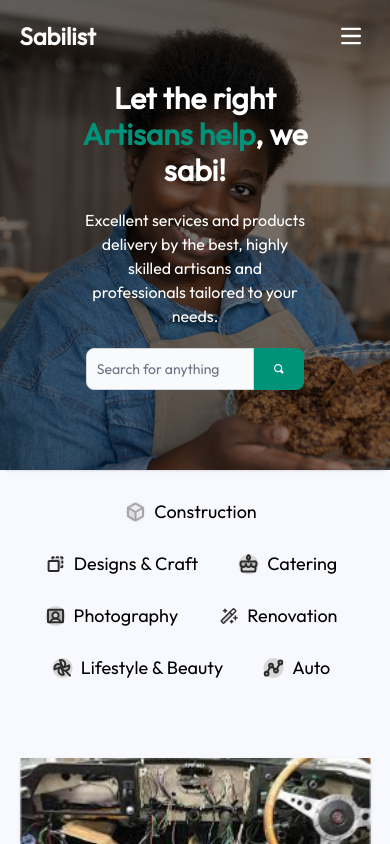
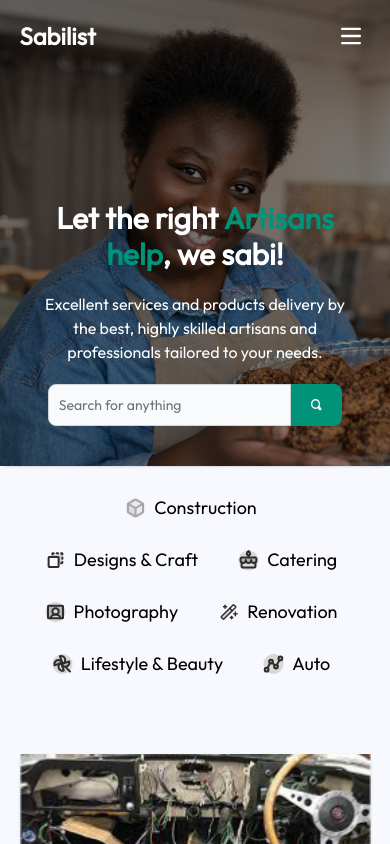
Before and after one commit to helpmeetapp/sabilist-frontend, a Next.js app: page / in a window 390 px wide. Shown: the top 844 px of the page. Built offline with nearby package versions, Linux system fonts and the light colour scheme.

Commit message:
landing page footer adjustments

```diff
--- a/src/components/navigation/Landing.tsx
+++ b/src/components/navigation/Landing.tsx
@@ -134,7 +134,7 @@ export default function LandingNavigation({
               </div>
             </div>
           </div>
-          <div className="p-20 text-center bg-transparent rounded-lg shadow sm:pt-[400px] dark:bg-transparent mx-auto">
+          <div className="p-10 md:p-20 pt-[200px] text-center bg-transparent rounded-lg shadow sm:pt-[400px] md:pt-[400px] dark:bg-transparent mx-auto">
             <h5 className="mb-2 text-3xl md:text-4xl md:mx-[10%] lg:mx-[25%] font-bold text-white dark:text-white">
               Let the right{' '}
               <span className="text-[#009379]">Artisans help</span>, we sabi!
```
